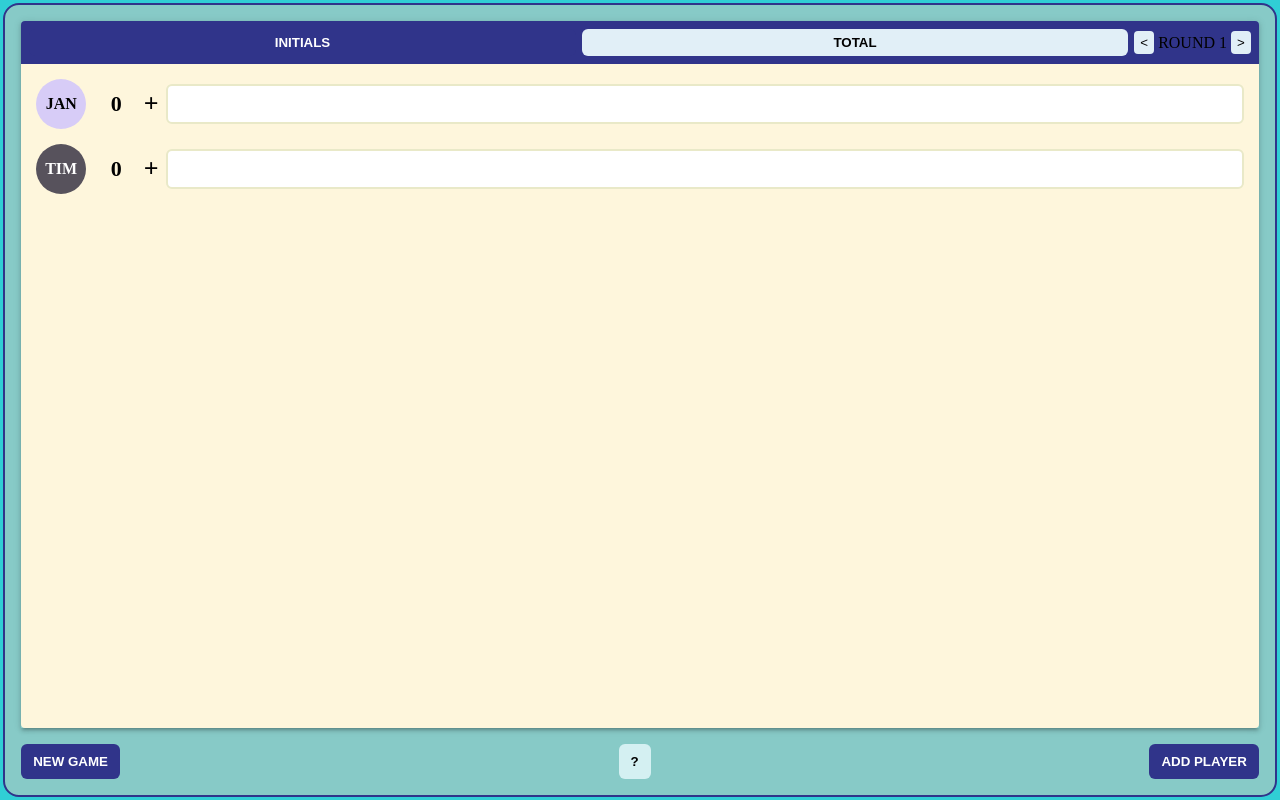
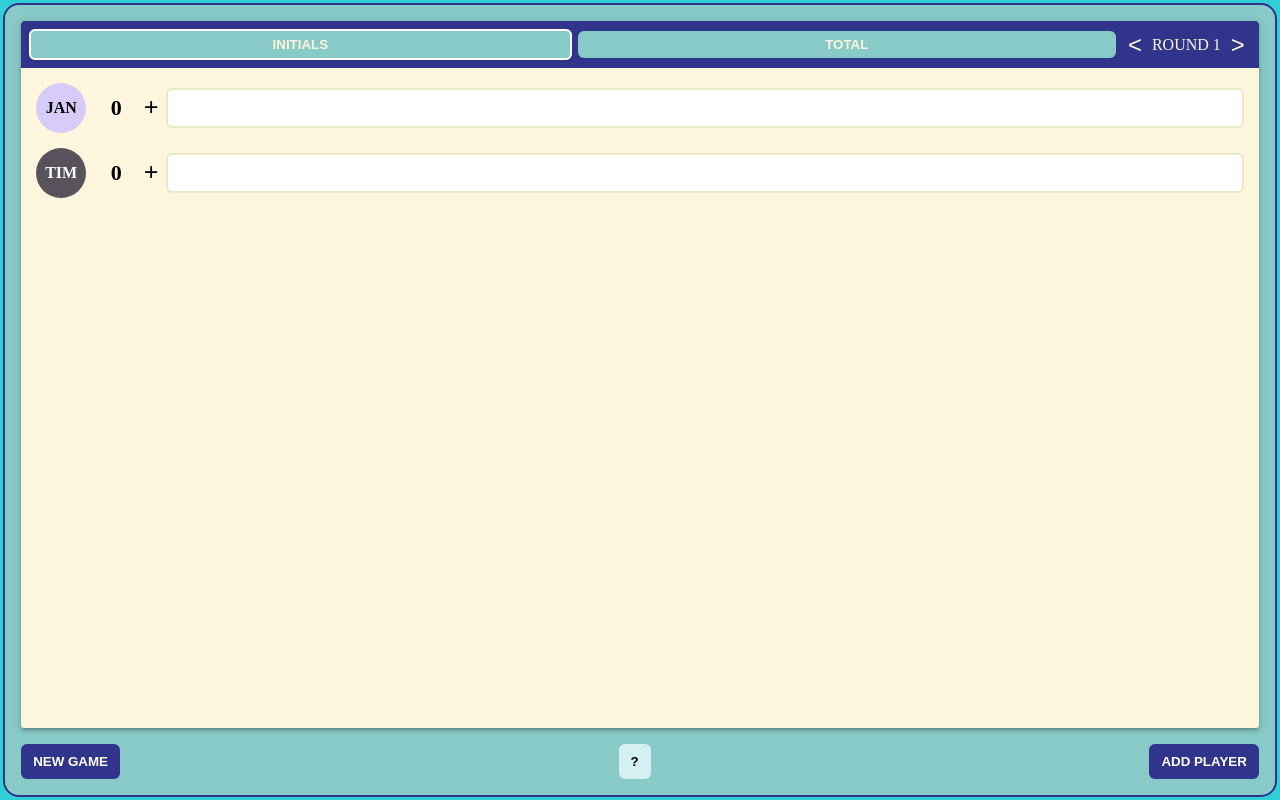
Before and after one commit to exp111/Flip7Score, an Angular app: page / in a window 1280 px wide. Built offline with nearby package versions, Linux system fonts and the light colour scheme.

Commit message:
styling top controls

```diff
--- a/src/app/app.html
+++ b/src/app/app.html
@@ -1,13 +1,13 @@
 <div class="score-app">
   <div class="panel">
     <div class="top-controls">
-      <button class="tab active">INITIALS</button>
-      <button class="tab">TOTAL</button>
+      <button class="btn active">INITIALS</button>
+      <button class="btn">TOTAL</button>
 
       <div class="round-nav">
-        <button class="nav">&lt;</button>
-        <span>ROUND 1</span>
-        <button class="nav">&gt;</button>
+        <button class="btn">&lt;</button>
+        <span class="status">ROUND 1</span>
+        <button class="btn">&gt;</button>
       </div>
     </div>
 
--- a/src/app/app.scss
+++ b/src/app/app.scss
@@ -36,7 +36,7 @@ $accent: #F9DD69;
 
 .top-controls {
   background: $primary;
-  padding: 8px;
+  padding: 0.5rem;
 
   border-radius: 4px 4px 0 0;
 
@@ -44,16 +44,18 @@ $accent: #F9DD69;
   gap: 6px;
   align-items: center;
 
-  .tab {
+  & > .btn {
     flex: 1;
     border: none;
-    background: #e1eff7;
+    background: $bg;
+    color: $panel;
     padding: 6px;
     border-radius: 6px;
     font-weight: bold;
+    text-transform: uppercase;
+
     &.active {
-      background: $primary;
-      color: white;
+      border: 2px solid white;
     }
   }
 
@@ -63,12 +65,18 @@ $accent: #F9DD69;
     align-items: center;
     gap: 4px;
 
-    .nav {
+    .status {
+      text-transform: uppercase;
+      color: $panel;
+    }
+
+    .btn {
+      background: transparent;
       border: none;
-      background: #e1eff7;
-      border-radius: 4px;
-      padding: 4px 6px;
+      color: $panel;
       cursor: pointer;
+      font-family: Arial, serif;
+      font-size: 1.5em;
     }
   }
 }
--- a/src/index.html
+++ b/src/index.html
@@ -2,7 +2,7 @@
 <html lang="en">
 <head>
   <meta charset="utf-8">
-  <title>Flip7</title>
+  <title>Flip 7</title>
   <base href="/">
   <meta name="viewport" content="width=device-width, initial-scale=1">
   <link rel="icon" type="image/x-icon" href="favicon.ico">
```
